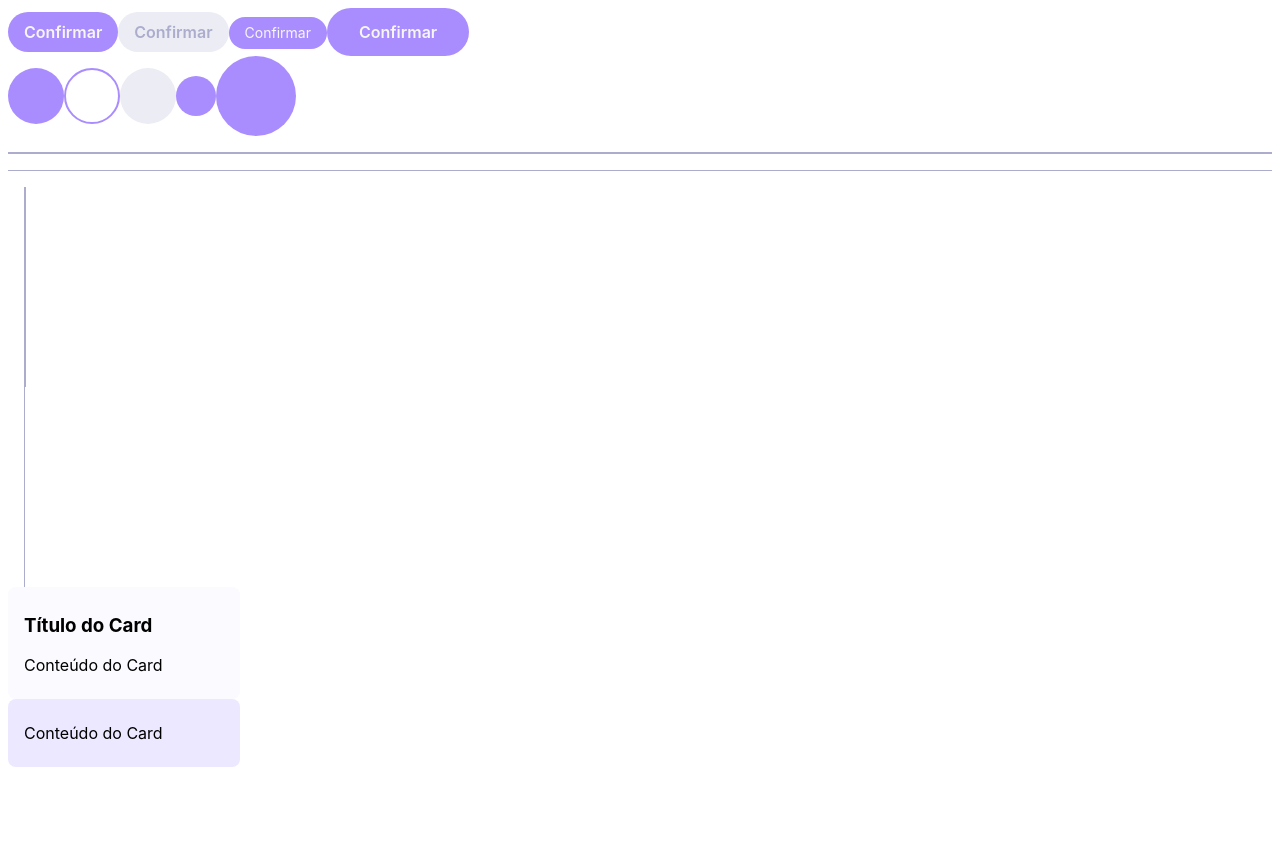
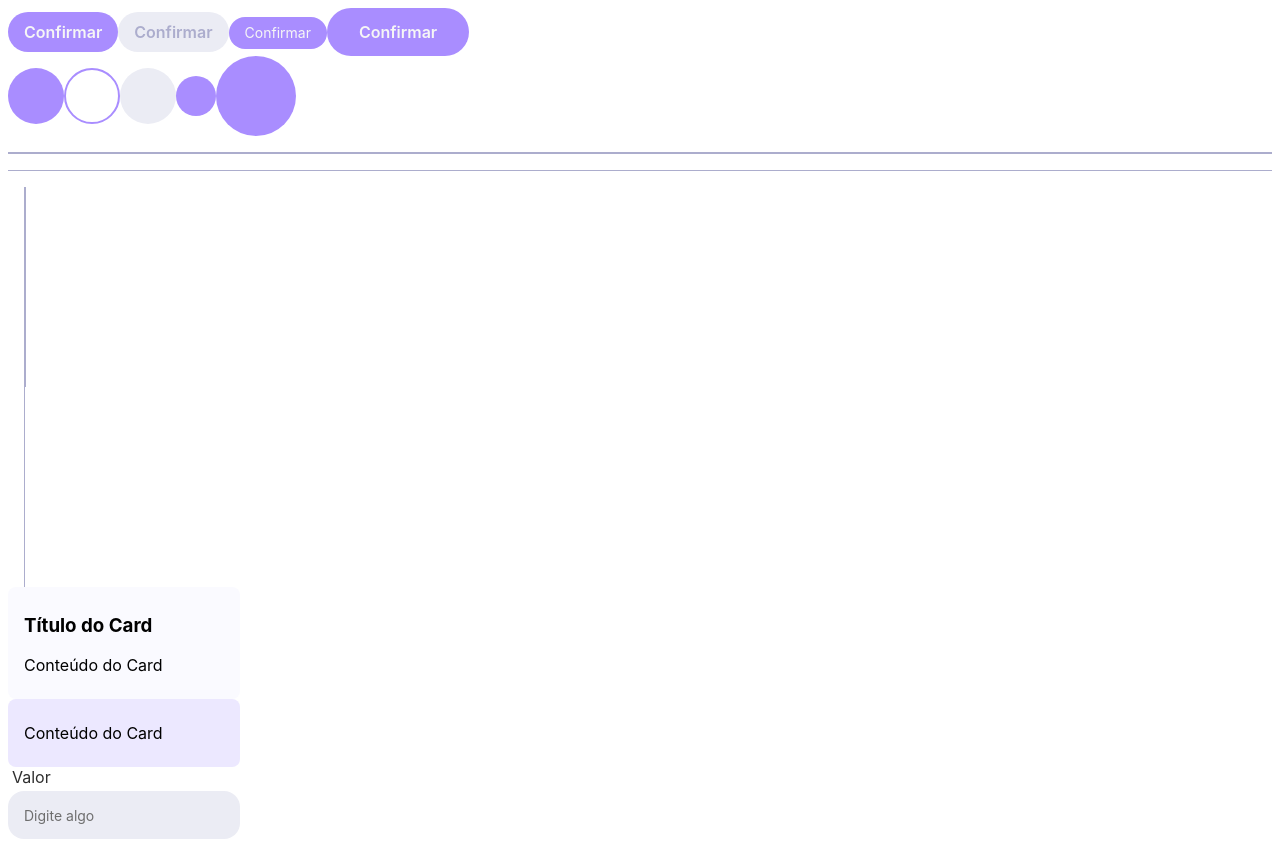
Before and after one commit to carolinarosatto/tech-challenge-bytebank, a Next.js app: page / in a window 1280 px wide. Before the commit the page ends 800 px from the top, so only its background shows below. Built offline with nearby package versions, Linux system fonts and the light colour scheme; some icons are missing.

Commit message:
feat: add InputText component

```diff
--- a/components/InputText/index.tsx
+++ b/components/InputText/index.tsx
@@ -0,0 +1,38 @@
+import React from "react";
+import styles from "./styles.module.scss";
+
+type InputTextProps = {
+  value: string;
+  onChange: (value: string) => void;
+  placeholder?: string;
+  disabled?: boolean;
+  errorMessage?: string;
+  isError?: boolean;
+  labelText?: string;
+};
+
+const InputText: React.FC<InputTextProps> = ({
+  value,
+  onChange,
+  placeholder = "",
+  disabled = false,
+  errorMessage = "",
+  isError = false,
+  labelText = "",
+}) => {
+  return (
+    <div className={styles.inputContainer}>
+      {labelText && <label className={styles.label}>{labelText}</label>}
+      <input
+        value={value}
+        onChange={(e) => onChange(e.target.value)}
+        placeholder={placeholder}
+        disabled={disabled}
+        className={`${styles.input} ${isError ? styles.error : ""}`}
+      />
+      {isError && <span className={styles.errorMessage}>{errorMessage}</span>}
+    </div>
+  );
+};
+
+export default InputText;
--- a/components/InputText/styles.module.scss
+++ b/components/InputText/styles.module.scss
@@ -0,0 +1,48 @@
+@use "../../styles/tokens.scss" as *;
+
+.input {
+  width: 100%;
+  height: $size-48;
+  padding: $padding-none $padding-md;
+  border-radius: $radius-xl;
+  border: $border-width-sm solid $color-border-500;
+  font-size: $body-sm;
+  background-color: $color-bg-100;
+
+  &:focus {
+    border: 2px solid $color-brand-500;
+    outline: none;
+  }
+
+  &::placeholder {
+    color: $color-text-200;
+    opacity: 1;
+  }
+
+  &.error {
+    border-color: $color-error;
+  }
+
+  &:disabled {
+    background-color: $color-border-200;
+    border: none;
+    color: $color-text-200;
+    cursor: not-allowed;
+  }
+}
+
+.label {
+  display: block;
+  margin-bottom: $margin-xs;
+  margin-left: $margin-xs;
+  font-size: $body-md;
+  color: $color-text-300;
+}
+
+.errorMessage {
+  display: block;
+  color: $color-error;
+  font-size: $body-sm;
+  margin-left: $margin-xs;
+  margin-top: $margin-sm;
+}
--- a/pages/index.tsx
+++ b/pages/index.tsx
@@ -4,6 +4,7 @@ import IconButton from "@/components/IconButton";
 import Divider from "@/components/Divider";
 import Card from "@/components/Card";
 import PersonOutlineOutlinedIcon from "@mui/icons-material/PersonOutlineOutlined";
+import InputText from "@/components/InputText";
 
 export default function Home() {
   return (
@@ -45,6 +46,17 @@ export default function Home() {
           </Card>
         </div>
       </div>
+      <div style={{ width: "200px" }}>
+        <InputText
+          labelText="Valor"
+          value=""
+          onChange={() => {}}
+          placeholder="Digite algo"
+          // errorMessage="Campo obrigatório"
+          // isError={true}
+          disabled={true}
+        />
+      </div>
     </>
   );
 }
--- a/styles/tokens.scss
+++ b/styles/tokens.scss
@@ -54,6 +54,7 @@ $spacing-lg: 2rem; // 32px
 
 //Margin
 $margin-none: 0rem; // 0px
+$margin-xs: 0.25rem; // 4px
 $margin-sm: 0.5rem; // 8px
 $margin-md: 1rem; // 16px
 $margin-lg: 2rem; // 32px
@@ -81,6 +82,7 @@ $radius-none: 0rem; // 0px
 $radius-sm: 0.125rem; // 2px
 $radius-md: 0.25rem; // 4px
 $radius-lg: 0.5rem; // 8px
+$radius-xl: 1rem; // 16px
 $radius-full: 9999px; // Circular
 
 //Border
```
